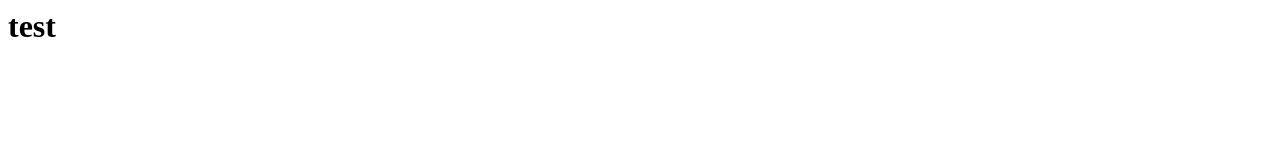
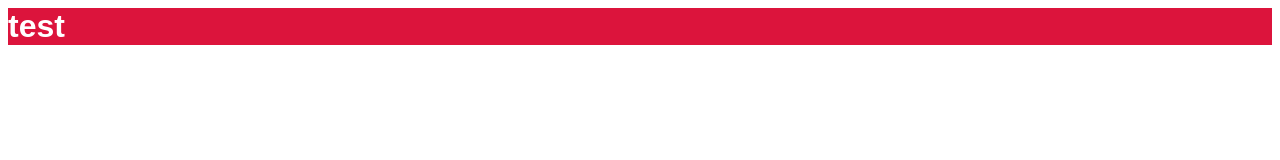
Before and after one commit to sgxguru/sgxguru.github.io, a plain HTML site: page index.html in a window 1280 px wide. Drawn offline with Linux system fonts and the light colour scheme.

Commit message:
Add files via upload

```diff
--- a/index.html
+++ b/index.html
@@ -1,5 +1,5 @@
 <html>
-    <link href="css/css.css" type="css">
+    <link rel="stylesheet" href="css/css.css">
     <body>
         <h1>test</h1>
     </body>
```
